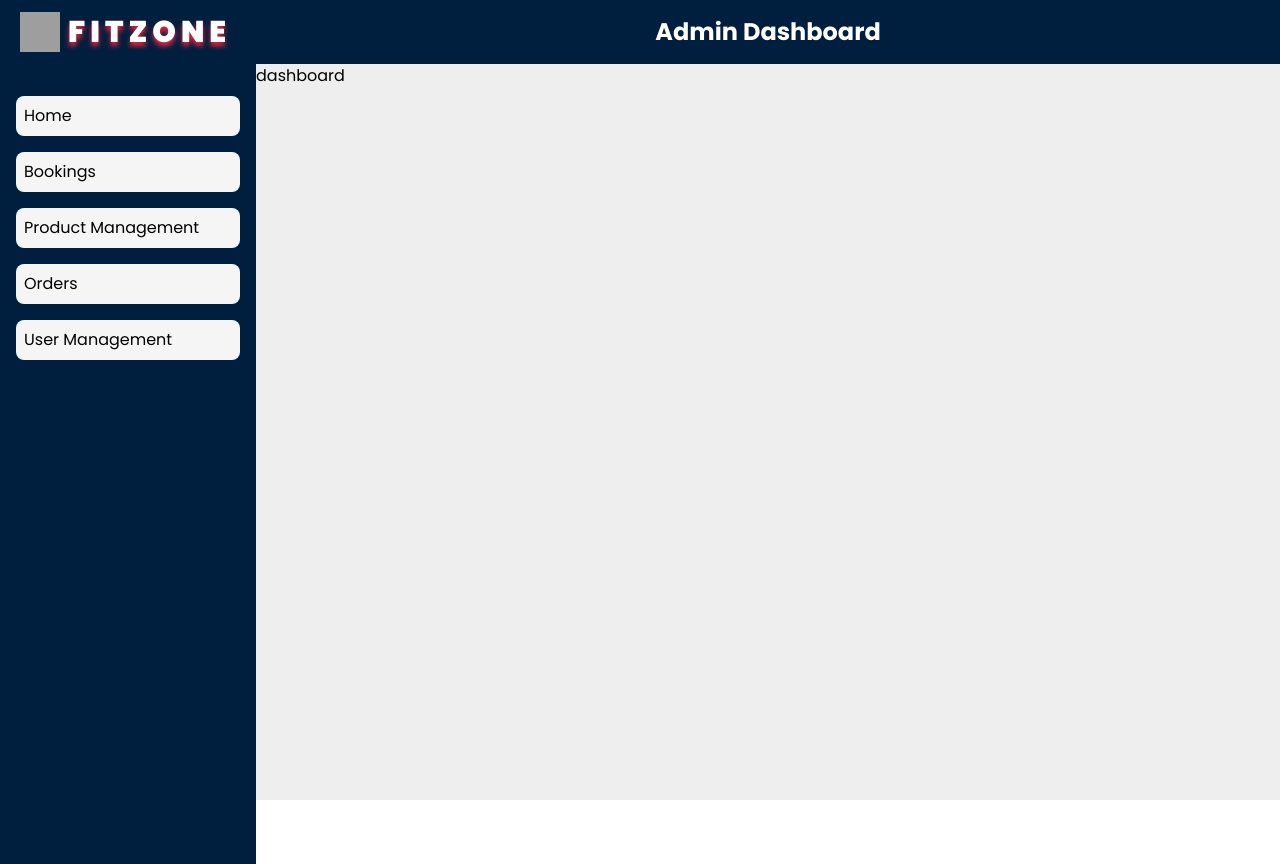
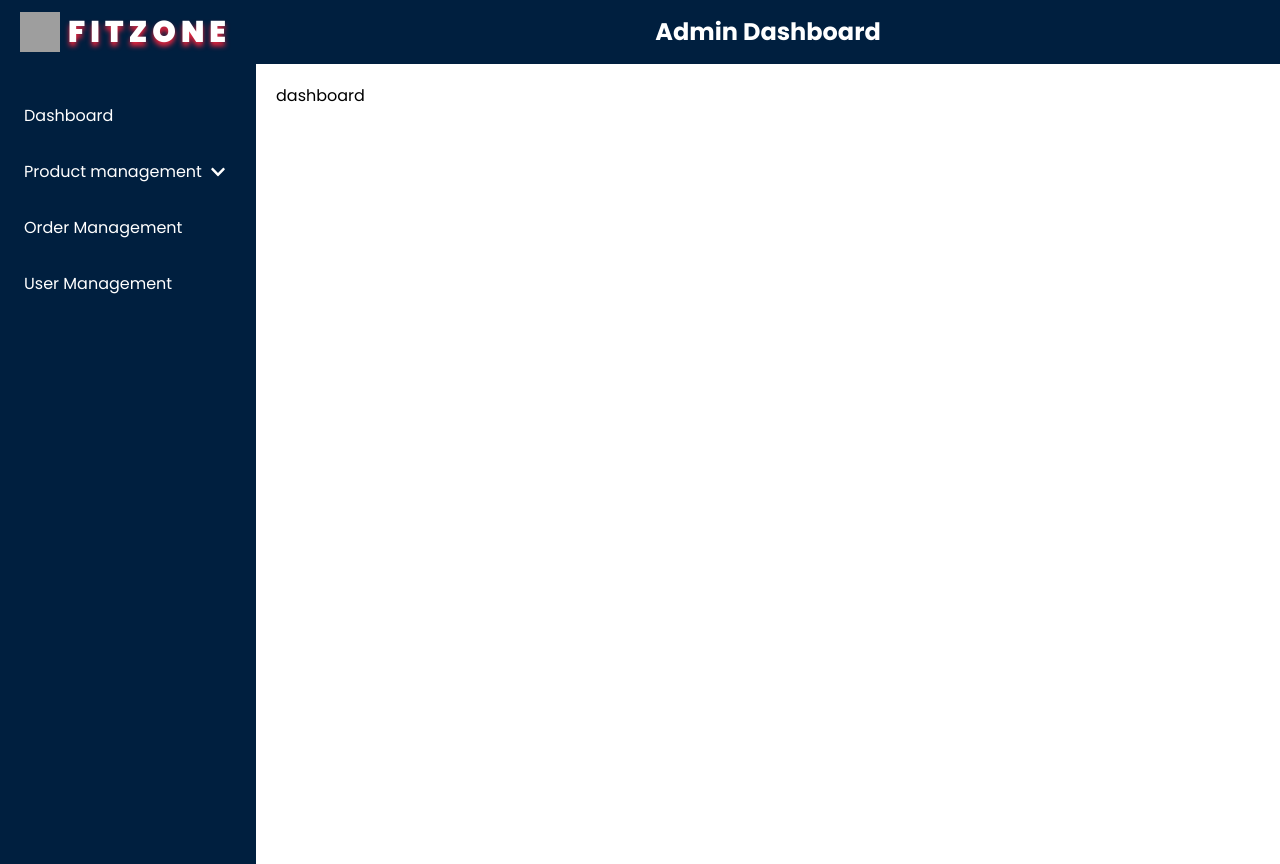
Before and after one commit to joydharsamrat/fitzone, a React (Vite) app: page /admin/dashboard in a window 1280 px wide. Built offline with nearby package versions, Linux system fonts and the light colour scheme; no server answers; grey boxes are pictures that could not be loaded.

Commit message:
add product functions updated

```diff
--- a/src/components/layouts/DashboardLayout.tsx
+++ b/src/components/layouts/DashboardLayout.tsx
@@ -1,16 +1,19 @@
 import { Outlet, NavLink } from "react-router-dom";
 import { useState } from "react";
 import { AiOutlineMenu, AiOutlineClose } from "react-icons/ai"; // Icons for burger and close menu
+import { FaArrowRight, FaChevronDown } from "react-icons/fa";
 
 const AdminLayout = () => {
   const [isSidebarOpen, setIsSidebarOpen] = useState(false);
+
+  const [isProductOpen, setIsProductOpen] = useState(false);
 
   const toggleSidebar = () => {
     setIsSidebarOpen((prev) => !prev);
   };
 
   return (
-    <div className="flex flex-col bg-neutral-200">
+    <div className="flex flex-col ">
       <div className="flex flex-col md:flex-row items-stretch  w-full mx-auto relative ">
         {/* Sidebar */}
         <div>
@@ -46,39 +49,68 @@ const AdminLayout = () => {
                 <li onClick={toggleSidebar}>
                   <NavLink
                     to="/admin/dashboard"
-                    className="block w-full text-left p-2 rounded-lg bg-neutral-100 hover:bg-neutral-300"
+                    className="block w-full text-left p-2  text-white"
                   >
-                    Home
+                    Dashboard
+                  </NavLink>
+                </li>
+
+                <li onClick={toggleSidebar}>
+                  <button
+                    onClick={() => setIsProductOpen(!isProductOpen)}
+                    className=" w-full text-left p-2  text-white flex items-center gap-2"
+                  >
+                    Product management{" "}
+                    <span
+                      style={{
+                        transform: isProductOpen
+                          ? "rotate(180deg)"
+                          : "rotate(0deg)",
+                        transition: "transform 0.3s ease",
+                      }}
+                    >
+                      <FaChevronDown />
+                    </span>
+                  </button>
+                  <div
+                    className={`ml-5 optionsContainer ${
+                      isProductOpen ? "open" : ""
+                    }`}
+                  >
+                    <div className="overflow-hidden">
+                      <NavLink
+                        to="/admin/dashboard/product-management"
+                        className="flex items-center gap-2 w-full text-left p-2  text-white"
+                      >
+                        <span>
+                          <FaArrowRight />
+                        </span>{" "}
+                        Products
+                      </NavLink>
+                      <NavLink
+                        to="/admin/dashboard/product-management/add-product"
+                        className="flex items-center gap-2 w-full text-left p-2  text-white"
+                      >
+                        <span>
+                          <FaArrowRight />
+                        </span>{" "}
+                        Add Product
+                      </NavLink>
+                    </div>
+                  </div>
+                </li>
+                <li onClick={toggleSidebar}>
+                  <NavLink
+                    to="/admin/dashboard/order-management"
+                    className="block w-full text-left p-2 text-white"
+                  >
+                    Order Management
                   </NavLink>
                 </li>
                 <li onClick={toggleSidebar}>
                   <NavLink
-                    to="/admin/dashboard/bookings"
-                    className="block w-full text-left p-2 rounded-lg bg-neutral-100 hover:bg-neutral-300"
-                  >
-                    Bookings
-                  </NavLink>
-                </li>
-                <li onClick={toggleSidebar}>
-                  <NavLink
-                    to="/admin/dashboard/services"
-                    className="block w-full text-left p-2 rounded-lg bg-neutral-100 hover:bg-neutral-300"
-                  >
-                    Product Management
-                  </NavLink>
-                </li>
-                <li onClick={toggleSidebar}>
-                  <NavLink
-                    to="/admin/dashboard/slots"
-                    className="block w-full text-left p-2 rounded-lg bg-neutral-100 hover:bg-neutral-300"
-                  >
-                    Orders
-                  </NavLink>
-                </li>
-                <li onClick={toggleSidebar}>
-                  <NavLink
-                    to="/admin/dashboard/users"
-                    className="block w-full text-left p-2 rounded-lg bg-neutral-100 hover:bg-neutral-300"
+                    to="/admin/dashboard/user-management"
+                    className="block w-full text-left p-2 text-white "
                   >
                     User Management
                   </NavLink>
@@ -117,7 +149,7 @@ const AdminLayout = () => {
               )}
             </button>
           </header>
-          <div className="max-w-7xl mx-auto">
+          <div className="max-w-7xl mx-auto p-5">
             <Outlet />
           </div>
         </main>
--- /dev/null
+++ b/src/pages/admin/ProductManagement/ProductManagement.tsx
@@ -0,0 +1,34 @@
+import { useGetAllProductsQuery } from "../../../redux/features/product/product.api";
+import ProductCardSkeleton from "../../../components/shared/loaders/ProductCardSkeleton";
+import { TProduct } from "../../../interface";
+import ProductCard from "../../../components/product/productCard";
+import styles from "../../../styles/product.module.css";
+
+const ProductManagement = () => {
+  const { data, isLoading } = useGetAllProductsQuery({});
+
+  return (
+    <div>
+      <h1 className="text-3xl font-bold text-primary-700 text-center mb-8">
+        Product Management
+      </h1>
+      <div
+        className={`${styles.productsContainer} grid grid-cols-1 md:grid-cols-2 lg:grid-cols-3 gap-6`}
+      >
+        {isLoading ? (
+          <ProductCardSkeleton count={8} />
+        ) : data?.data.length ? (
+          data?.data.map((product: TProduct) => (
+            <ProductCard key={product._id} product={product} />
+          ))
+        ) : (
+          <div className="flex justify-center items-center text-3xl font-semibold">
+            <p>No Products Found</p>
+          </div>
+        )}
+      </div>
+    </div>
+  );
+};
+
+export default ProductManagement;
--- a/src/routes/Routes.tsx
+++ b/src/routes/Routes.tsx
@@ -18,6 +18,7 @@ import StripeProvider from "../components/Providers/StripeProvider";
 import SuccessPage from "../pages/user/Success";
 import EditProfile from "../pages/user/EditProfile";
 import DashboardLayout from "../components/layouts/DashboardLayout";
+import ProductManagement from "../pages/admin/ProductManagement/ProductManagement";
 
 export const router = createBrowserRouter([
   {
@@ -59,7 +60,17 @@ export const router = createBrowserRouter([
   {
     path: "/admin/dashboard",
     element: <DashboardLayout />,
-    children: [{ index: true, element: <Dashboard /> }],
+    children: [
+      { index: true, element: <Dashboard /> },
+      {
+        path: "product-management",
+        element: <ProductManagement />,
+      },
+      {
+        path: "product-management/add-product",
+        element: <AddProduct />,
+      },
+    ],
   },
   {
     path: "/register",
--- a/src/schemas/Checkoutschema.ts
+++ b/src/schemas/Checkoutschema.ts
@@ -1,5 +1,4 @@
-import * as z from "zod";
-
+import { z } from "zod";
 export const checkoutSchema = z.object({
   fullName: z.string().min(1, "Full Name is required"),
   email: z
--- /dev/null
+++ b/src/schemas/ProductSchema.ts
@@ -0,0 +1,30 @@
+import { z } from "zod";
+export const imageValidation = z.object({
+  images: z
+    .array(
+      z.instanceof(File).refine((file) => file.type.startsWith("image/"), {
+        message: "Each file must be an image",
+      })
+    )
+    .refine((files) => files.length > 0, {
+      message: "At least one image is required",
+    })
+    .refine((files) => files.length <= 3, {
+      message: "You can upload a maximum of 3 images",
+    }),
+});
+
+export const productDataValidationSchema = z.object({
+  name: z.string().min(1, "Name is required"),
+  price: z
+    .string()
+    .refine((value) => !isNaN(parseFloat(value)), "Price must be a number")
+    .transform((value) => parseFloat(value)),
+  category: z.string().min(1, "Category is required"),
+  description: z.string().min(10, "Description must be at least 10 characters"),
+  quantity: z
+    .string()
+    .refine((value) => !isNaN(parseInt(value, 10)), "Quantity must be a number")
+    .transform((value) => parseInt(value, 10)),
+  images: z.any().optional(),
+});
--- a/src/schemas/ProfileSchema.ts
+++ b/src/schemas/ProfileSchema.ts
@@ -1,5 +1,4 @@
-import z from "zod";
-
+import { z } from "zod";
 export const editProfileSchema = z.object({
   name: z.string().min(1, "Name is required").max(50, "Name is too long"),
   email: z.string().email("Invalid email address"),
--- a/src/utils/productDataValidation.ts
+++ /dev/null
@@ -1,36 +0,0 @@
-import { z } from "zod";
-
-const imageValidation = z
-  .array(
-    z.instanceof(File).refine((file) => file.type.startsWith("image/"), {
-      message: "Each file must be an image",
-    })
-  )
-  .refine((files) => files.length > 0, {
-    message: "At least one image is required",
-  })
-  .refine((files) => files.length <= 3, {
-    message: "You can upload a maximum of 3 images",
-  });
-
-const productDataValidationSchema = z.object({
-  name: z
-    .string({ required_error: "Product name is required" })
-    .max(100, "Product name must be less than 100 characters"),
-  price: z
-    .number({ required_error: "Price is required" })
-    .positive("Price must be a positive number"),
-  quantity: z
-    .number({ required_error: "Quantity is required" })
-    .int("Quantity must be an integer")
-    .nonnegative("Quantity cannot be negative"),
-  description: z
-    .string({ required_error: "Description is required" })
-    .max(1000, "Description must be less than 1000 characters"),
-  images: imageValidation,
-  category: z
-    .string({ required_error: "Category is required" })
-    .regex(/^[a-fA-F0-9]{24}$/, "Category must be a valid ObjectId"),
-});
-
-export default productDataValidationSchema;
```
Also changed, not shown: src/pages/product/AddProduct.tsx (+21 -8 lines).
